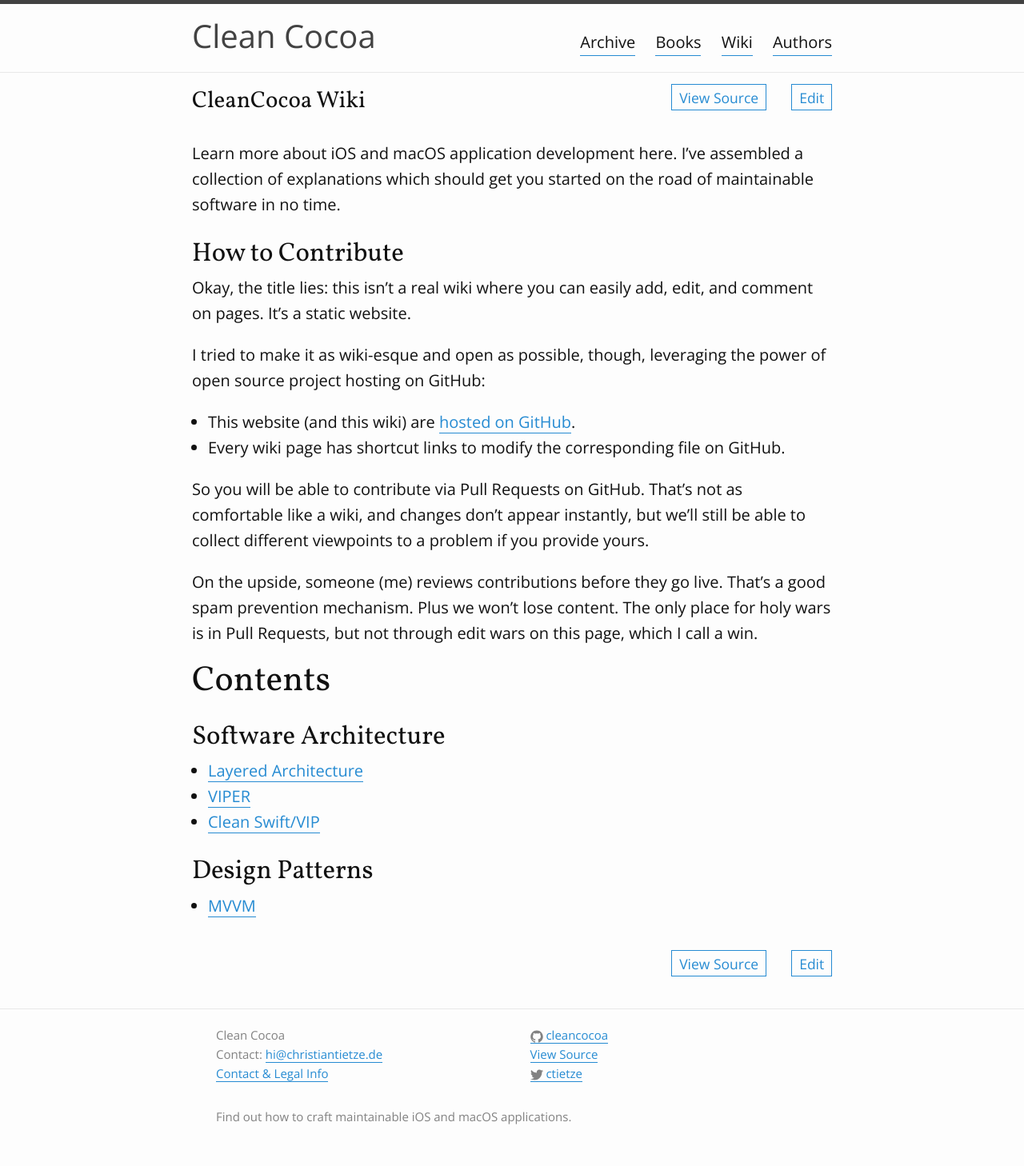
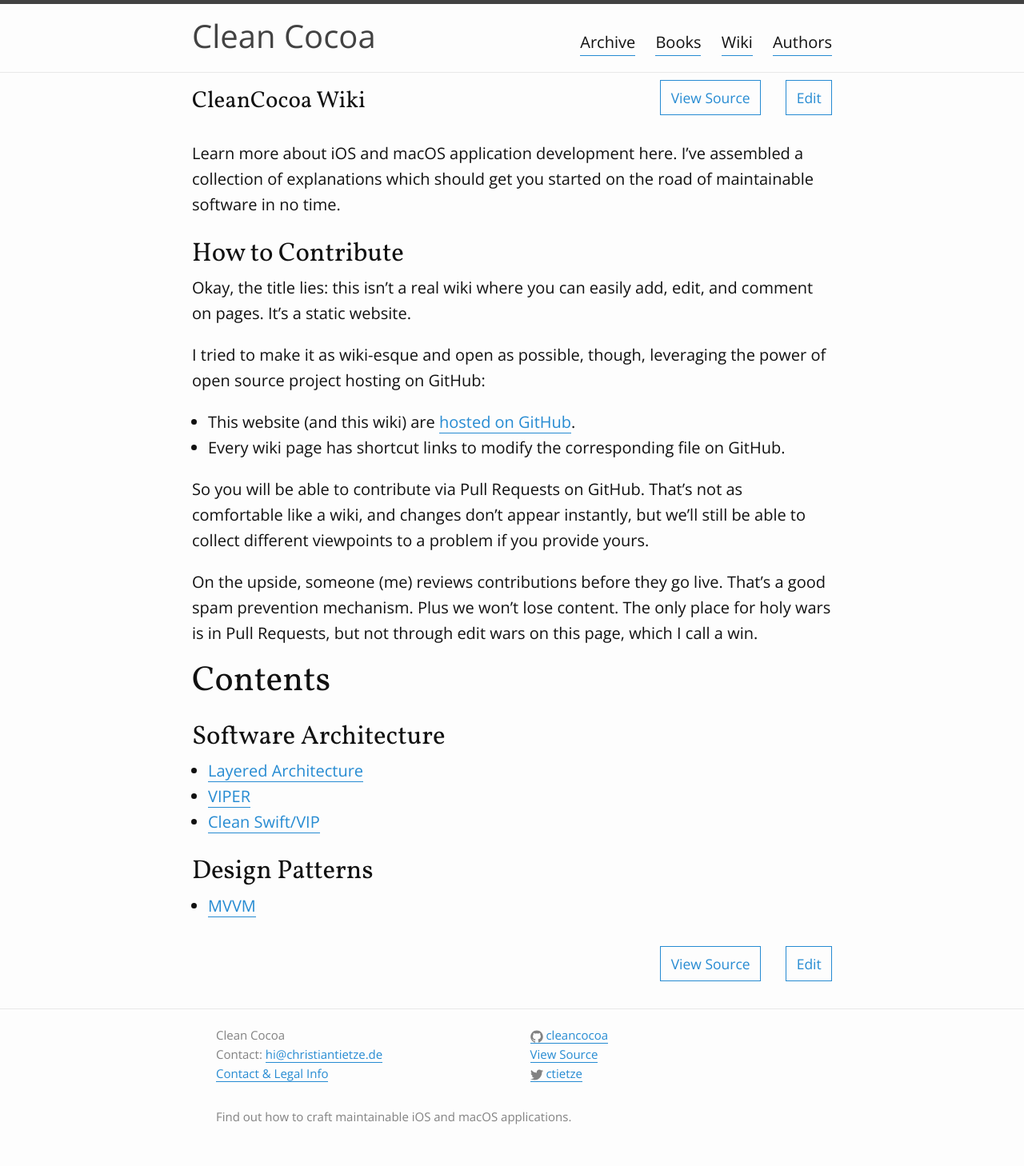
Before and after one commit to CleanCocoa/cleancocoa.github.io, a Jekyll site: the page built from wiki.md, in a window 1280 px wide. Shown: the whole page at 80% size. Built offline with Jekyll 4.4.1, drawn with Linux system fonts in a browser that asks for light colours.

Commit message:
add button style

```diff
--- a/_sass/_layout.scss
+++ b/_sass/_layout.scss
@@ -259,7 +259,10 @@
   }
 }
 .wiki-actions--header {
+  display: none;
+
   @include above_breakpoint() {
+    display: block;
     margin-top: -2.5em;
   }
 }
@@ -270,6 +273,9 @@
 }
 .wiki-action__link {
   border: 1px solid $link-color;
-  padding: 0.2em 0.5em;
+  padding: 0.5em 0.7em;
   &:hover { border-bottom-color: inherit; }
+
+  @include transition((background-color, color, border-color), 0.15s, ease-out);
+  @include contrast_button($link-color, #fff);
 }
--- a/_sass/_variables.scss
+++ b/_sass/_variables.scss
@@ -9,3 +9,24 @@
 @mixin above_breakpoint() {
     @media (min-width: $breakpoint) { @content; }
 }
+
+@mixin contrast_button($fg, $contrast) {
+  $color: $fg;
+  border-color: $color;
+  color: $color;
+  &:hover {
+    color: $contrast;
+    background-color: $color;
+    border-color: $color;
+  }
+}
+
+@mixin transition($properties: all, $duration: .3s, $easing: ease-out) {
+  @if length($properties) > 1 {
+    transition-property: $properties;
+    transition-duration: $duration;
+    transition-timing-function: $easing;
+  } @else {
+    transition: $properties $duration $easing;
+  }
+}
```
